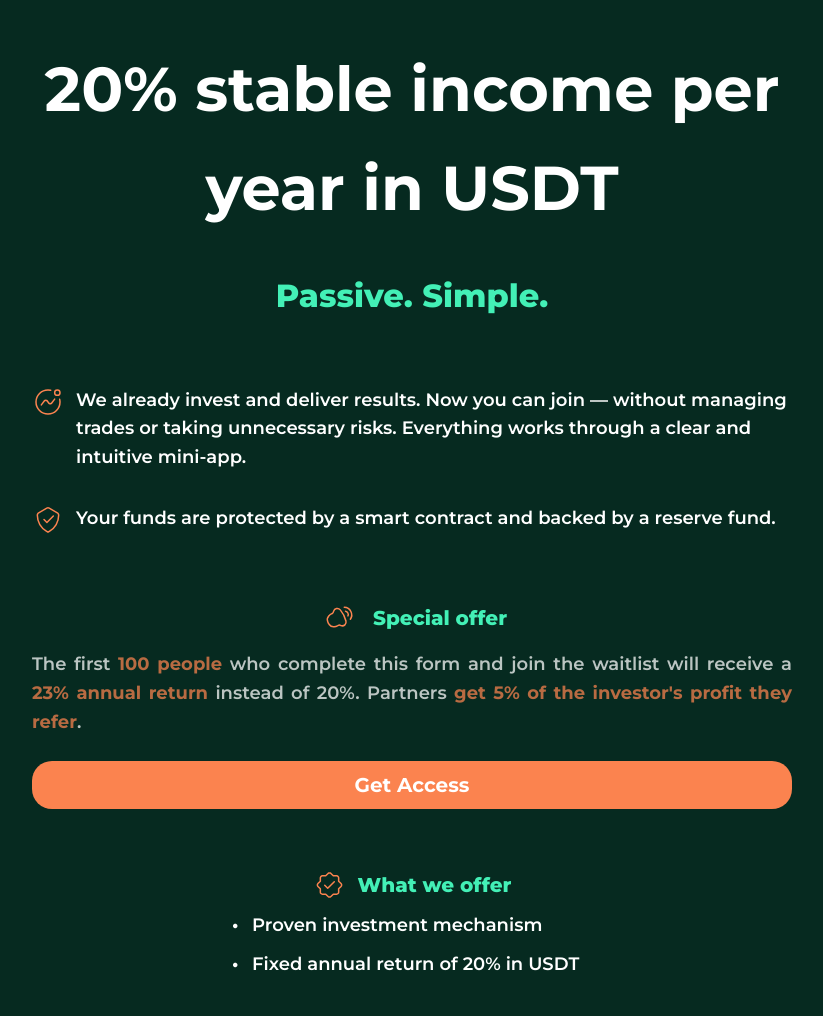
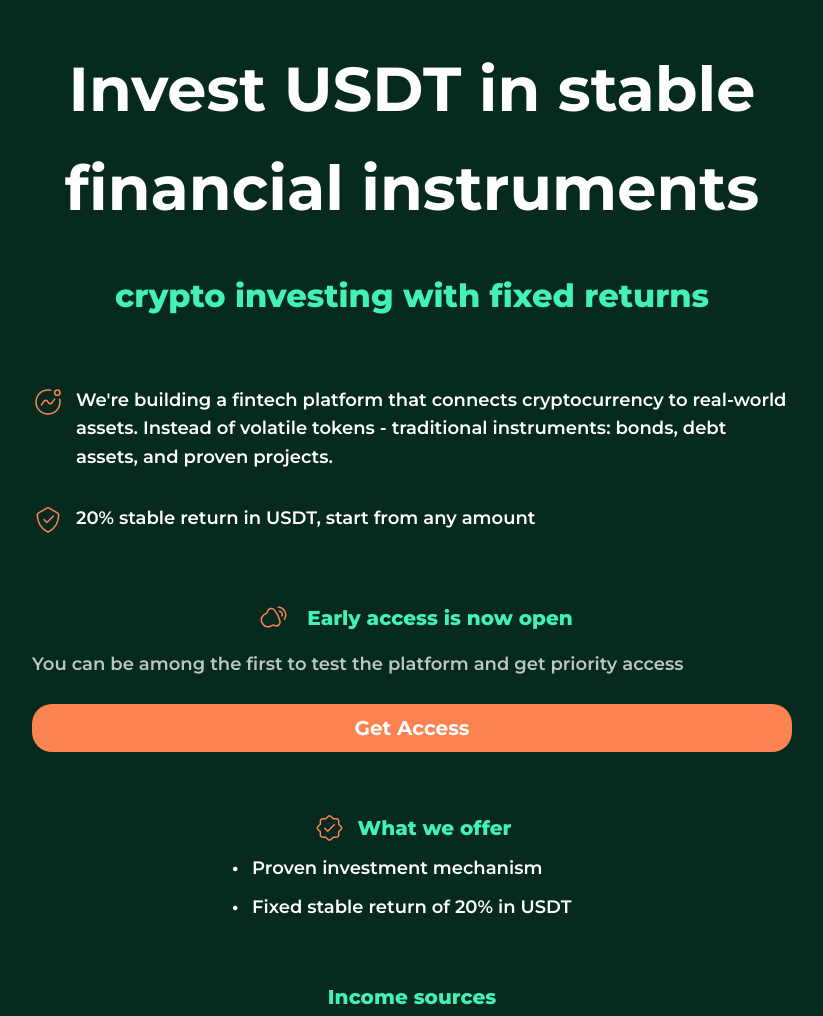
Before and after one commit to m8invest/landing-page, a website: page client/index.html in a window 1280 px wide. Shown: the top 1016 px of the page, without its empty margins (228-1051 px from the left). Drawn offline with Linux system fonts and the light colour scheme.

Commit message:
chg: dev: Update text

```diff
--- a/client/index.html
+++ b/client/index.html
@@ -13,29 +13,29 @@
 <body>
     <div class="container">
         <header>
-            <h1>20% stable income per<br> year in USDT</h1>
-            <p class="subtitle">Passive. Simple.</p>
+            <h1>Invest USDT in stable <br>financial instruments</h1>
+            <p class="subtitle">crypto investing with fixed returns</p>
         </header>
 
         <section class="features">
             <div class="feature-item">
                 <img class="icon-image" src="assets/icons/activity.svg" alt="Activity icon">
-                <p>We already invest and deliver results. Now you can join — without managing trades or taking unnecessary risks. Everything works through a clear and intuitive mini-app.</p>
+                <p>We're building a fintech platform that connects cryptocurrency to real-world assets. Instead of volatile tokens - traditional instruments: bonds, debt assets, and proven projects.</p>
             </div>
 
             <div class="feature-item">
                 <img class="icon-image" src="assets/icons/sheild.svg" alt="Sheild icon">
-                <p>Your funds are protected by a smart contract and backed by a reserve fund.</p>
+                <p>20% stable return in USDT, start from any amount</p>
             </div>
         </section>
 
         <section class="special-offer">
             <div class="offer-title">
                 <img class="icon-image" src="assets/icons/volume.svg" alt="Volume icon">
-                <h2>Special offer</h2>
+                <h2>Early access is now open</h2>
             </div>
             <p class="offer-text">
-                The first <span class="highlight">100 people</span> who complete this form and join the waitlist will receive a <span class="highlight">23% annual return</span> instead of 20%. Partners <span class="highlight">get 5% of the investor's profit they refer</span>.
+                You can be among the first to test the platform and get priority access
             </p>
             <button id="getAccessBtn" class="cta-button">Get Access</button>
         </section>
@@ -47,7 +47,7 @@
             </div>
             <ul>
                 <li>Proven investment mechanism</li>
-                <li>Fixed annual return of 20% in USDT</li>
+                <li>Fixed stable return of 20% in USDT</li>
             </ul>
         </section>
 
```
